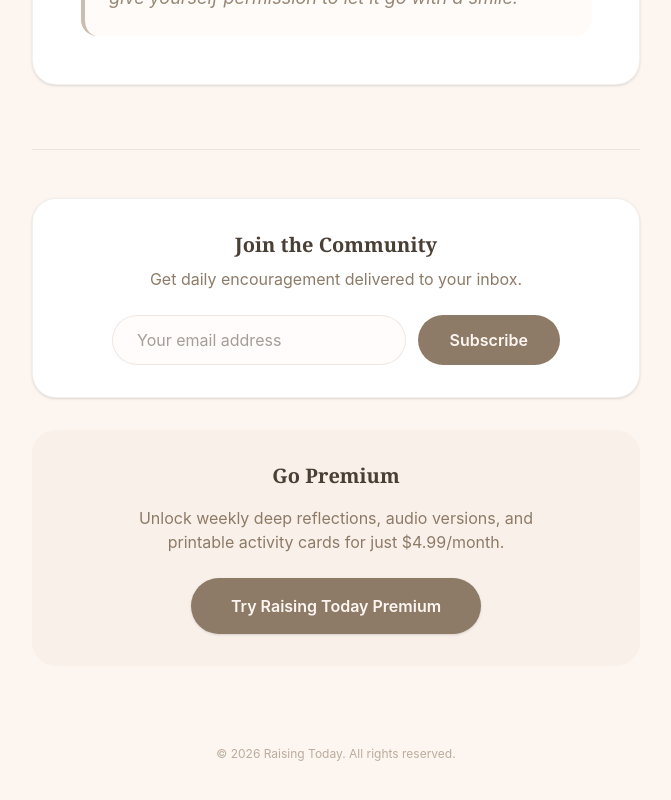
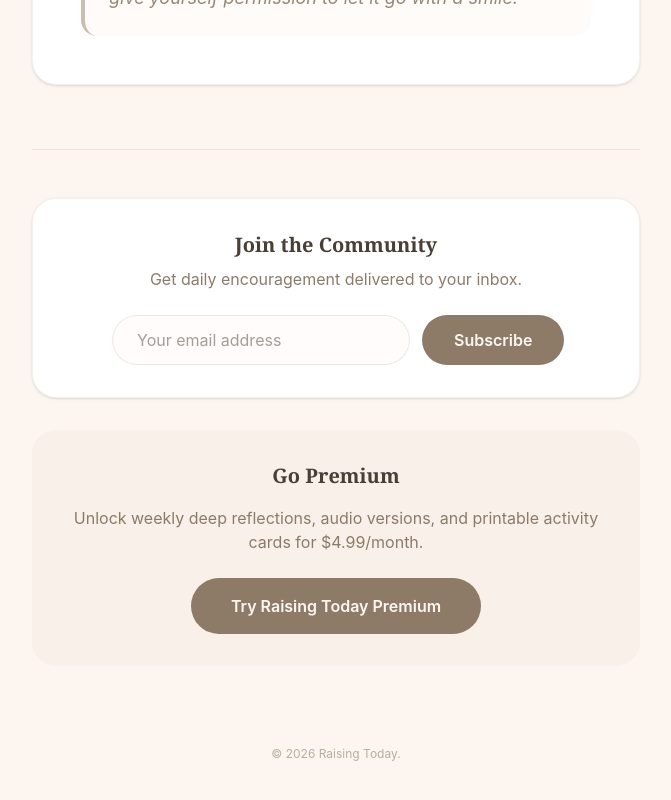
Before and after one commit to kaciehowell15-beep/Raising-today, a React (Vite) app: page / in a window 1280 px wide. Shown: the part 693-1493 px from the top of the page, without its empty margins (304-975 px from the left). Built offline with nearby package versions, Linux system fonts and the light colour scheme.

Commit message:
Refactor App component for improved readability

```diff
--- a/src/App.jsx
+++ b/src/App.jsx
@@ -4,24 +4,17 @@
   const [content, setContent] = useState([])
   const [todayContent, setTodayContent] = useState(null)
   const [loading, setLoading] = useState(true)
-  const [view, setView] = useState('today') // 'today' or 'archive'
+  const [view, setView] = useState('today')
   const [email, setEmail] = useState('')
   const [subStatus, setSubStatus] = useState('idle')
 
   useEffect(() => {
-    fetch('/daily_content.json')
-      .then(res => res.json())
-      .then(data => {
-        setContent(data)
-        const today = new Date().toISOString().split('T')[0]
-        const found = data.find(item => item.date === today) || data[0]
-        setTodayContent(found)
-        setLoading(false)
-      })
-      .catch(err => {
-        console.error("Error loading content:", err)
-        setLoading(false)
-      })
+    fetch('/daily_content.json').then(res => res.json()).then(data => {
+      setContent(data)
+      const today = new Date().toISOString().split('T')[0]
+      setTodayContent(data.find(item => item.date === today) || data[0])
+      setLoading(false)
+    }).catch(err => { console.error(err); setLoading(false) })
   }, [])
 
   const handleSubscribe = async (e) => {
@@ -33,54 +26,28 @@
         headers: { 'Content-Type': 'application/json' },
         body: JSON.stringify({ email }),
       })
-      if (res.ok) {
-        setSubStatus('success')
-        setEmail('')
-      } else {
-        setSubStatus('error')
-      }
-    } catch {
-      setSubStatus('error')
-    }
+      if (res.ok) { setSubStatus('success'); setEmail('') }
+      else { setSubStatus('error') }
+    } catch { setSubStatus('error') }
   }
 
-  if (loading) {
-    return (
-      <div className="min-h-screen flex items-center justify-center bg-brand-warm">
-        <p className="text-brand-soft italic">Loading your daily dose of calm...</p>
-      </div>
-    )
-  }
+  if (loading) return <div className="min-h-screen flex items-center justify-center bg-brand-warm"><p className="text-brand-soft italic">Loading your daily dose of calm...</p></div>
 
   return (
     <div className="min-h-screen p-4 md:p-8 max-w-2xl mx-auto font-sans text-brand-text">
       <header className="text-center mb-12">
         <h1 className="text-4xl font-serif font-bold mb-2">Raising Today</h1>
         <p className="text-brand-soft italic">A moment of peace in the parenting journey</p>
-
         <nav className="mt-8 flex justify-center gap-6 text-sm font-medium uppercase tracking-widest text-brand-soft">
-          <button
-            onClick={() => setView('today')}
-            className={`pb-1 border-b-2 transition-colors ${view === 'today' ? 'border-brand-soft text-brand-text' : 'border-transparent hover:text-brand-text'}`}
-          >
-            Today
-          </button>
-          <button
-            onClick={() => setView('archive')}
-            className={`pb-1 border-b-2 transition-colors ${view === 'archive' ? 'border-brand-soft text-brand-text' : 'border-transparent hover:text-brand-text'}`}
-          >
-            Archive
-          </button>
+          <button onClick={() => setView('today')} className={`pb-1 border-b-2 ${view === 'today' ? 'border-brand-soft text-brand-text' : 'border-transparent hover:text-brand-text'}`}>Today</button>
+          <button onClick={() => setView('archive')} className={`pb-1 border-b-2 ${view === 'archive' ? 'border-brand-soft text-brand-text' : 'border-transparent hover:text-brand-text'}`}>Archive</button>
         </nav>
       </header>
-
       <main>
         {view === 'today' ? (
           todayContent ? (
-            <div className="bg-white rounded-3xl shadow-sm p-8 md:p-12 mb-8 border border-brand-accent/20 transition-all hover:shadow-md">
-              <h2 className="text-2xl font-serif font-semibold mb-6">
-                {todayContent.title}
-              </h2>
+            <div className="bg-white rounded-3xl shadow-sm p-8 md:p-12 mb-8 border border-brand-accent/20">
+              <h2 className="text-2xl font-serif font-semibold mb-6">{todayContent.title}</h2>
               <div className="space-y-6 text-lg leading-relaxed opacity-90">
                 <p>{todayContent.reflection}</p>
                 {todayContent.prompt && (
@@ -91,71 +58,43 @@
                 )}
               </div>
             </div>
-          ) : (
-            <p className="text-center text-brand-soft">No content for today. Check back tomorrow!</p>
-          )
+          ) : <p className="text-center text-brand-soft">No content for today.</p>
         ) : (
           <div className="space-y-4">
             <h2 className="text-xl font-serif font-semibold mb-6">Past Reflections</h2>
-            {content.map((item, index) => (
-              <button
-                key={index}
-                onClick={() => {
-                  setTodayContent(item)
-                  setView('today')
-                }}
-                className="w-full text-left bg-white p-6 rounded-2xl shadow-sm border border-brand-accent/10 hover:border-brand-accent transition-all group"
-              >
+            {content.map((item, i) => (
+              <button key={i} onClick={() => { setTodayContent(item); setView('today') }}
+                className="w-full text-left bg-white p-6 rounded-2xl shadow-sm border border-brand-accent/10 hover:border-brand-accent">
                 <p className="text-xs text-brand-soft uppercase tracking-widest mb-1">{item.date}</p>
-                <h3 className="text-lg font-serif font-medium group-hover:text-brand-soft transition-colors">{item.title}</h3>
+                <h3 className="text-lg font-serif font-medium">{item.title}</h3>
               </button>
             ))}
           </div>
         )}
-
         <section className="mt-16 border-t border-brand-accent/30 pt-12 text-center">
           <div className="bg-white rounded-3xl shadow-sm p-8 border border-brand-accent/20 mb-8">
             <h3 className="text-xl font-serif font-semibold mb-2">Join the Community</h3>
             <p className="text-brand-soft mb-6">Get daily encouragement delivered to your inbox.</p>
-            <form className="flex flex-col md:flex-row gap-3 max-w-md mx-auto flex-wrap justify-center" onSubmit={handleSubscribe}>
-              <input
-                type="email"
-                placeholder="Your email address"
-                className="flex-1 px-6 py-3 rounded-full border border-brand-accent/30 focus:outline-none focus:border-brand-soft bg-brand-warm/30 min-w-[240px]"
-                value={email}
-                onChange={(e) => setEmail(e.target.value)}
-                required
-                disabled={subStatus === 'loading'}
-              />
-              <button
-                type="submit"
-                className="bg-brand-soft text-brand-warm px-8 py-3 rounded-full font-semibold hover:bg-brand-text transition-colors disabled:opacity-50"
-                disabled={subStatus === 'loading'}
-              >
+            <form className="flex flex-col md:flex-row gap-3 max-w-md mx-auto" onSubmit={handleSubscribe}>
+              <input type="email" placeholder="Your email address" value={email} onChange={(e) => setEmail(e.target.value)} required
+                className="flex-1 px-6 py-3 rounded-full border border-brand-accent/30 focus:outline-none focus:border-brand-soft bg-brand-warm/30" />
+              <button type="submit" disabled={subStatus === 'loading'}
+                className="bg-brand-soft text-brand-warm px-8 py-3 rounded-full font-semibold hover:bg-brand-text disabled:opacity-50">
                 {subStatus === 'loading' ? 'Joining...' : 'Subscribe'}
               </button>
-              {subStatus === 'success' && <p className="text-green-700 text-sm mt-2 w-full">You're in! Welcome to Raising Today. 💛</p>}
-              {subStatus === 'error' && <p className="text-red-600 text-sm mt-2 w-full">Something went wrong. Try again?</p>}
+              {subStatus === 'success' && <p className="text-green-700 text-sm mt-2">You're in! Welcome 💛</p>}
+              {subStatus === 'error' && <p className="text-red-600 text-sm mt-2">Something went wrong.</p>}
             </form>
           </div>
-
           <div className="bg-brand-accent/10 p-8 rounded-3xl">
             <h3 className="text-xl font-serif font-semibold mb-4">Go Premium</h3>
-            <p className="text-brand-soft mb-6 max-w-md mx-auto">
-              Unlock weekly deep reflections, audio versions, and printable activity cards for just $4.99/month.
-            </p>
-            <button className="bg-brand-soft text-brand-warm px-10 py-4 rounded-full font-semibold hover:bg-brand-text transition-all transform hover:scale-105 shadow-sm">
-              Try Raising Today Premium
-            </button>
+            <p className="text-brand-soft mb-6">Unlock weekly deep reflections, audio versions, and printable activity cards for $4.99/month.</p>
+            <button className="bg-brand-soft text-brand-warm px-10 py-4 rounded-full font-semibold hover:bg-brand-text">Try Raising Today Premium</button>
           </div>
         </section>
       </main>
-
-      <footer className="mt-20 text-center text-xs text-brand-soft/60 pb-8">
-        &copy; 2026 Raising Today. All rights reserved.
-      </footer>
+      <footer className="mt-20 text-center text-xs text-brand-soft/60 pb-8">&copy; 2026 Raising Today.</footer>
     </div>
   )
 }
-
 export default App
```
